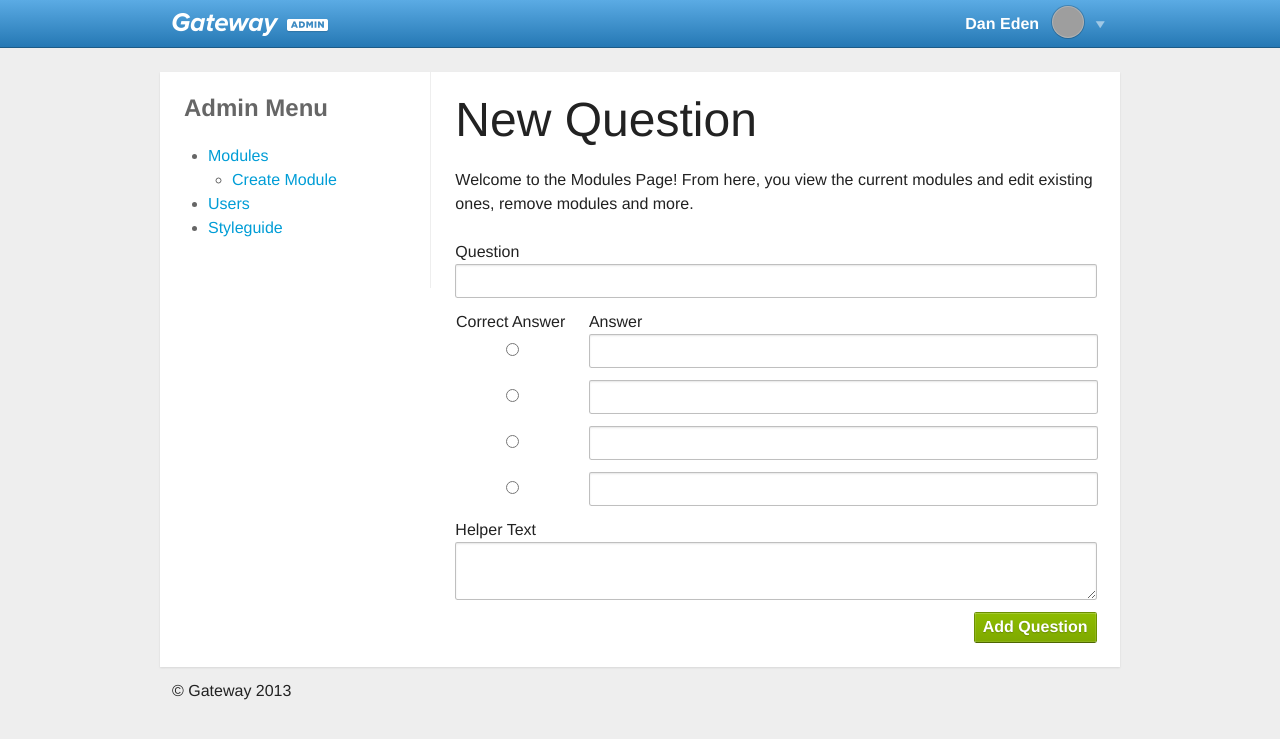
After one commit to daneden/serious-games, a PHP site: page /admin/add_question.php?Mid=1 in a window 1280 px wide. The commit adds this page. Shown: the top 739 px of the page. Run offline with PHP 8.4, Linux system fonts and the light colour scheme; a stand-in replaces the project's code that opens the database connection; some libraries are stand-ins or nearby versions; grey boxes are pictures that could not be loaded.

Commit message:
Questions can be added to Modules

```diff
--- /dev/null
+++ b/admin/add_question.php
@@ -0,0 +1,57 @@
+<?php
+	$isAdmin = true;
+	require_once('../inc/header.php');
+	require_once('../inc/db/connect.php');
+?>
+<div class="wrap">
+	<div class="content two-col">
+		<div class="sidebar bordered-col secondary-col island">
+			<?php include('inc/php/admin_sidebar.php') ?>
+		</div>
+		<div class="main-col island">
+			<h1>New Question</h1>
+			<p>Welcome to the Modules Page! From here, you view the current modules and edit existing ones, remove modules and more.</p>
+			<form action="inc/php/add_question.php" method="post">
+            	<label for="question-title">Question</label>
+                <input type="text" name="question-title" class="input"/>
+				<div class="grid">
+                	<div class="unit one-of-five">
+                        <label for="correct-answer">Correct Answer</label>
+                    </div>
+                    <div class="unit four-of-five">
+                        	<label for="answer">Answer</label>
+                    </div>
+                	<div class="unit alignmiddle one-of-five">
+                        <input type="radio" name="correct-answer" value="0"/>
+                    </div>
+                    <div class="unit four-of-five">
+                        <input type="text" class="input" name="answer[]" />
+                    </div>
+                	<div class="unit alignmiddle one-of-five">
+                        <input type="radio" name="correct-answer" value="1"/>
+                    </div>
+                    <div class="unit four-of-five">
+                        <input type="text" class="input" name="answer[]" />
+                    </div>
+                	<div class="unit alignmiddle one-of-five">
+                        <input type="radio" name="correct-answer" value="2"/>
+                    </div>
+                    <div class="unit four-of-five">
+                        <input type="text" class="input" name="answer[]" />
+                    </div>
+                	<div class="unit alignmiddle one-of-five">
+                        <input type="radio" name="correct-answer" value="3"/>
+                    </div>
+                    <div class="unit four-of-five">
+                        <input type="text" class="input" name="answer[]" />
+                    </div>
+                </div>
+                <label for="help-text">Helper Text</label>
+                <textarea name="help-text" class="input"></textarea>
+                <input type="submit" class="butt butt-primary alignright" value="Add Question"/>
+                <input type="hidden" name="module-id" value="<?php echo $_GET['Mid'];?>" />
+            </form>
+		</div>
+	</div>
+</div>
+<?php require_once('../inc/footer.php'); ?>
--- a/admin/inc/php/admin_sidebar.php
+++ b/admin/inc/php/admin_sidebar.php
@@ -6,5 +6,5 @@
         </ul>
     </li>
     <li><a href="users.php">Users</a></li>
-    <li><a href="styleguide.php">Styleguide</a></li>
+    <li><a href="/styleguide.php">Styleguide</a></li>
 </ul>
--- a/admin/modules.php
+++ b/admin/modules.php
@@ -27,7 +27,7 @@
 									echo $getNoOfQuestions." Questions";
 								}
 							 ?>
-                             	<a class="butt alignright" href="add-question.php?Mid=<?php echo $result['lessonID']?>">Add</a>
+                             	<a class="butt alignright" href="add_question.php?Mid=<?php echo $result['lessonID']?>">Add</a>
                         </div>
                         <div class="unit one-of-four"><a class="alignright butt butt-danger submit" href="delete_module.php?id=<?php echo $result['lessonID']?>">Delete</a></div>
                 <?php } ?>
--- a/assets/css/style.css
+++ b/assets/css/style.css
@@ -203,6 +203,11 @@ pre {
 .alignright {
 	float: right;
 	margin-left: .25em;
+}
+
+.alignmiddle { /* Only used when things in grids need to be centered (i.e. the questions radio buttons)*/
+	text-align:center;
+	padding-top:5px;
 }
 
 /* The nav abstraction - http://csswizardry.com/2011/09/the-nav-abstraction/ */
```
Also changed, not shown: admin/inc/php/add_question.php (added, +10 -0 lines).
